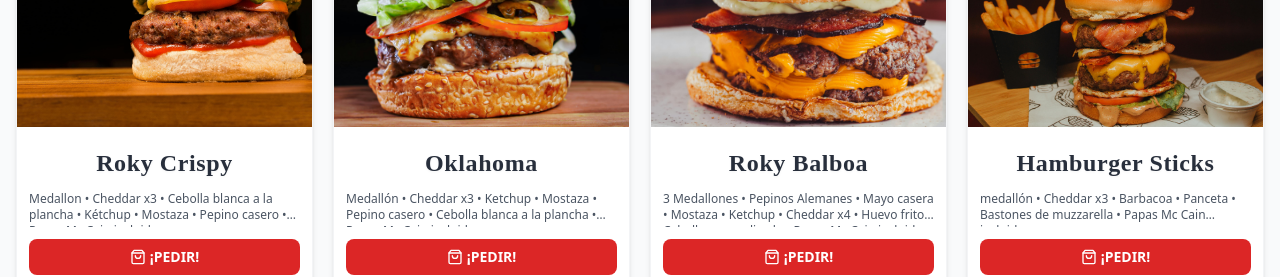
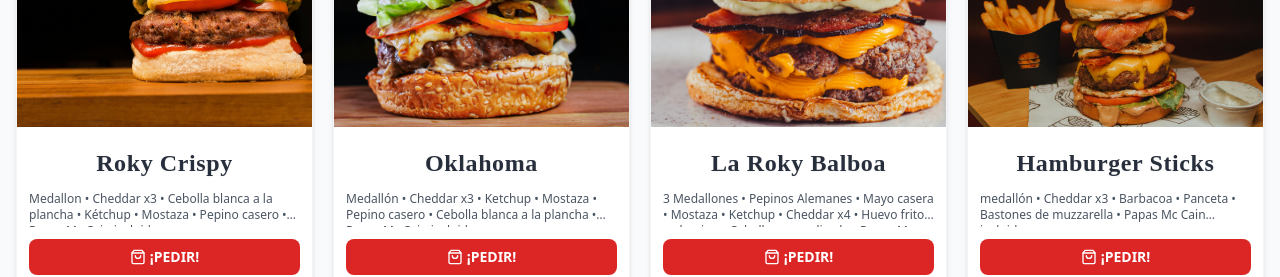
Before and after one commit to LeoGittt/menuHamurguesa, a Next.js app: page / in a window 1280 px wide. Shown: the part 860-1137 px from the top of the page. Built offline with nearby package versions, Linux system fonts and the light colour scheme; a web font is replaced by a local one.

Commit message:
Update page.tsx

```diff
--- a/app/page.tsx
+++ b/app/page.tsx
@@ -207,7 +207,7 @@ const menuCategories = [
       },
       {
         id: 7,
-        name: "Roky Balboa",
+        name: "La Roky Balboa",
         description:
           "Medallón, cheddar x3, pancetas caramelizadas, pan con manteca y miel. ¡Incluye papas Mc Cain en el precio!",
         fullDescription:
@@ -221,7 +221,7 @@ const menuCategories = [
           "Mostaza",
           "Ketchup",
           "Cheddar x4",
-          "Huevo frito",
+          "Huevo frito a eleccion",
           "Cebolla caramelizada",
           "Papas Mc Cain incluidas",
         ],
```
